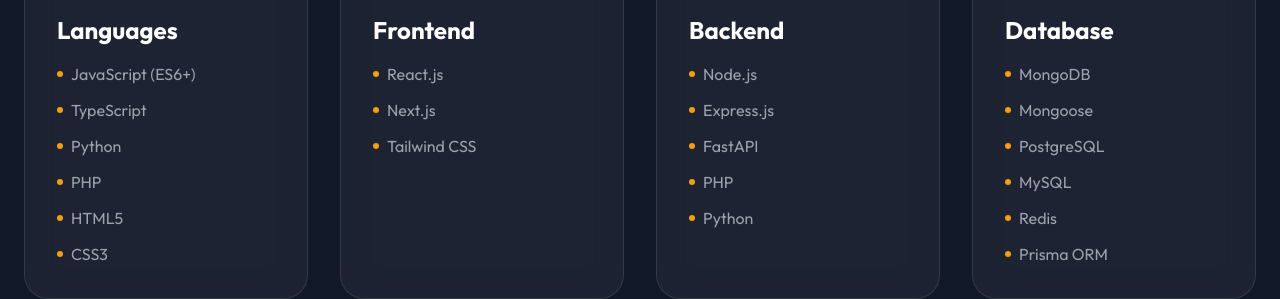
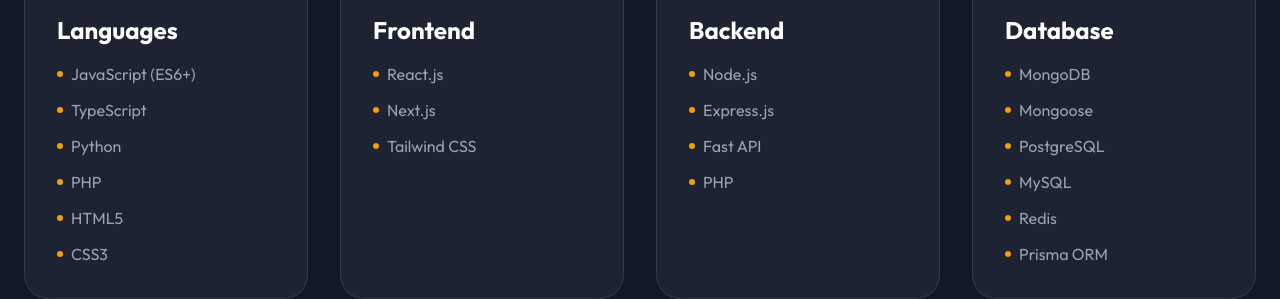
Before and after one commit to SahilKayasth-16/Sahil-Kayasth-Portfolio, a React (Vite) app: page / in a window 1280 px wide. Shown: the part 2040-2339 px from the top of the page. Built offline with nearby package versions, Linux system fonts and the light colour scheme.

Commit message:
update skills

```diff
--- a/src/components/Skills.jsx
+++ b/src/components/Skills.jsx
@@ -5,7 +5,7 @@
 const skills = [
   { name: 'Languages', items: ['JavaScript (ES6+)', 'TypeScript', 'Python', 'PHP', 'HTML5', 'CSS3'], icon: GlobeCode },
   { name: 'Frontend', items: ['React.js', 'Next.js', 'Tailwind CSS'], icon: Globe },
-  { name: 'Backend', items: ['Node.js', 'Express.js', 'FastAPI', 'PHP', 'Python'], icon: Code },
+  { name: 'Backend', items: ['Node.js', 'Express.js', 'Fast API', 'PHP'], icon: Code },
   { name: 'Database', items: ['MongoDB', 'Mongoose','PostgreSQL', 'MySQL', 'Redis', 'Prisma ORM'], icon: Database },
   { name: 'Tools & Deployment', items: ['Git', 'GitHub', 'Postman', 'Vercel', 'Render', 'REST APIs'], icon: Settings }
 ]
```
